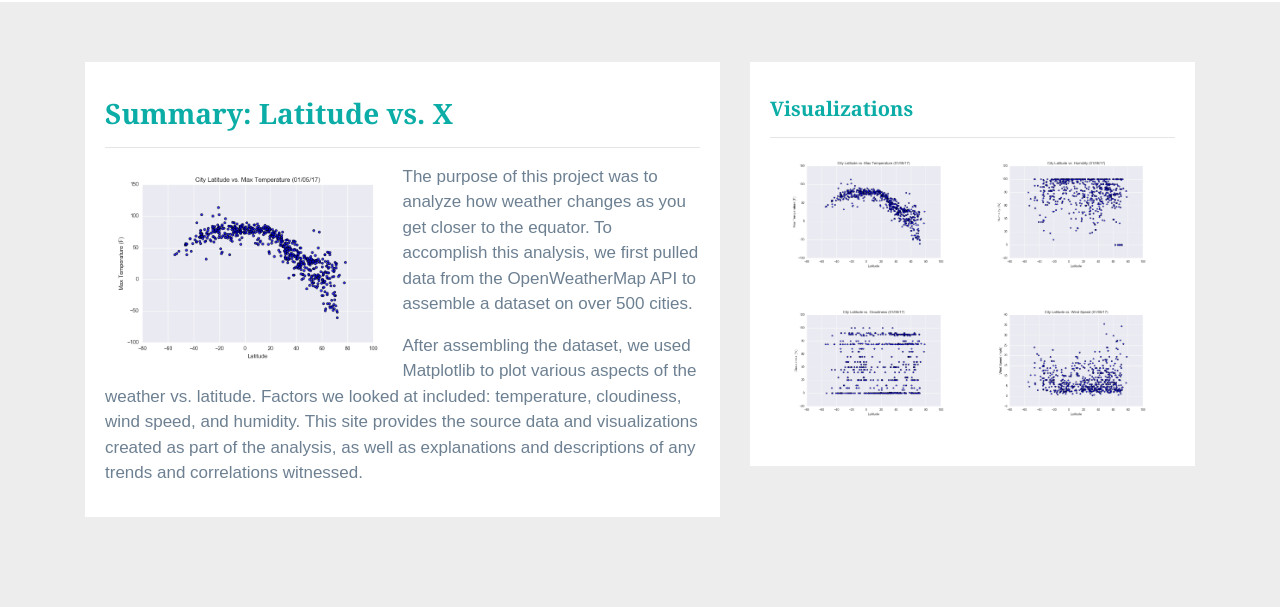
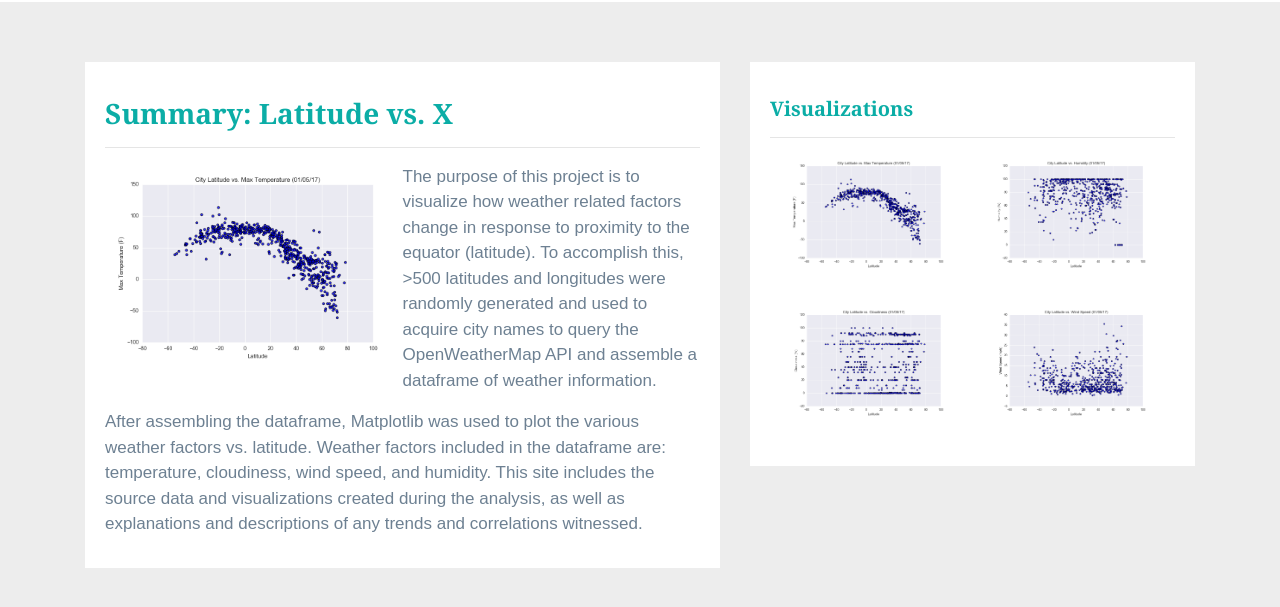
Before and after one commit to knwright/Web_Visualization_Dashboard, a plain HTML site: page index.html in a window 1280 px wide. Shown: the part 55-662 px from the top of the page. Drawn offline with nearby package versions, Linux system fonts and the light colour scheme.

Commit message:
index update

```diff
--- a/index.html
+++ b/index.html
@@ -59,12 +59,13 @@
           <h3 class="title">Summary: Latitude vs. X</h3>
           <hr>
           <img src="Resources/assets/images/Fig1.png" class="vizualization rounded float-left" alt="Max Temperature Graph">
-          <p>The purpose of this project was to analyze how weather changes as you get closer to the equator. To
-            accomplish this analysis, we first pulled data from the OpenWeatherMap API to assemble a dataset on over
-            500 cities.</p>
-          <p>After assembling the dataset, we used Matplotlib to plot various aspects of the weather vs. latitude.
-            Factors we looked at included: temperature, cloudiness, wind speed, and humidity. This site provides the
-            source data and visualizations created as part of the analysis, as well as explanations and descriptions of
+          <p>The purpose of this project is to visualize how weather related factors change in response to proximity to
+            the equator (latitude). To accomplish this, >500 latitudes and longitudes were randomly generated and used to
+            acquire city names to query the OpenWeatherMap API and assemble a dataframe of weather information.
+          </p>
+          <p>After assembling the dataframe, Matplotlib was used to plot the various weather factors vs. latitude.
+            Weather factors included in the dataframe are: temperature, cloudiness, wind speed, and humidity. This site
+            includes the source data and visualizations created during the analysis, as well as explanations and descriptions of
             any trends and correlations witnessed.</p>
         </div>
       </div>
```
